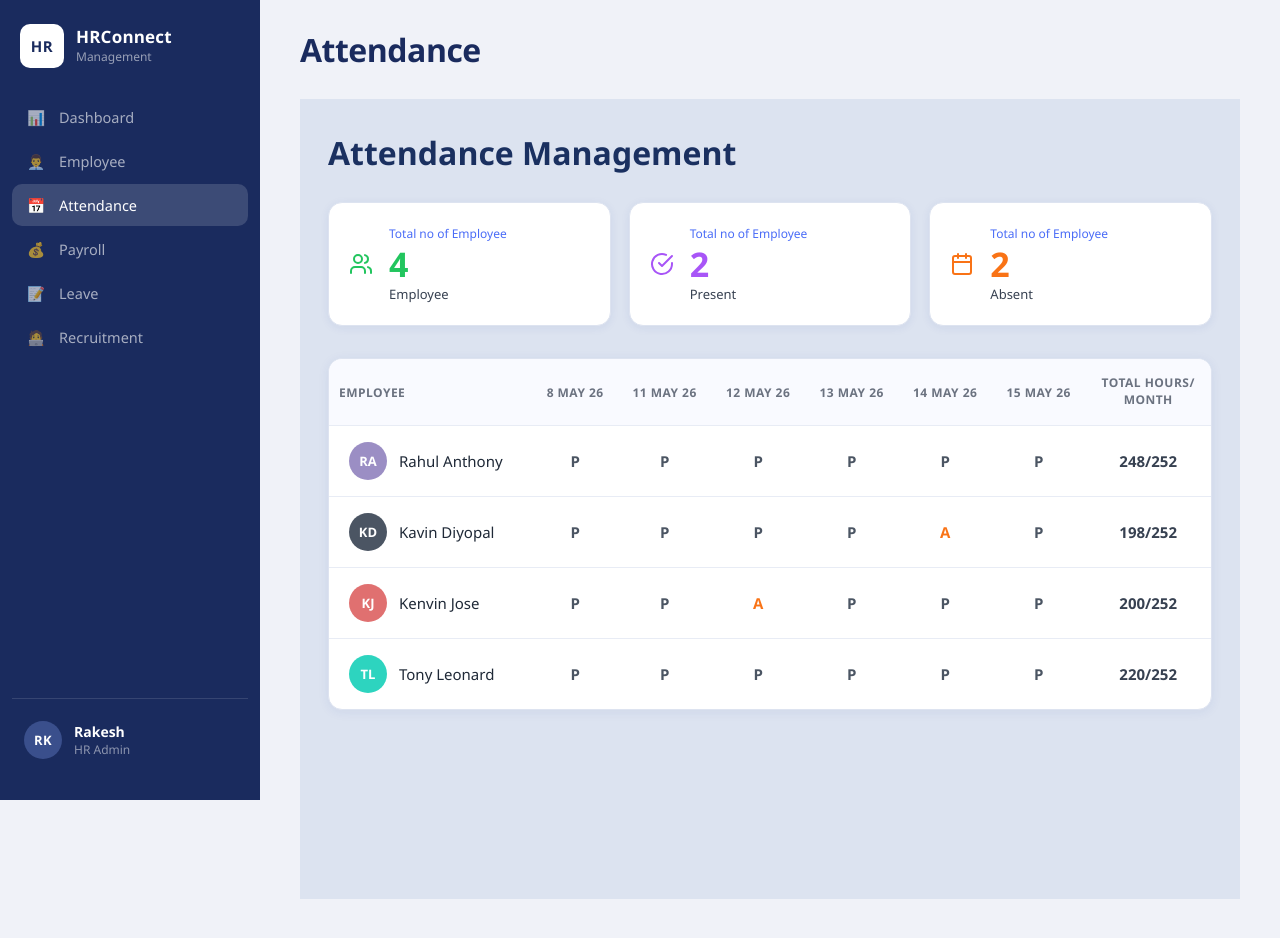
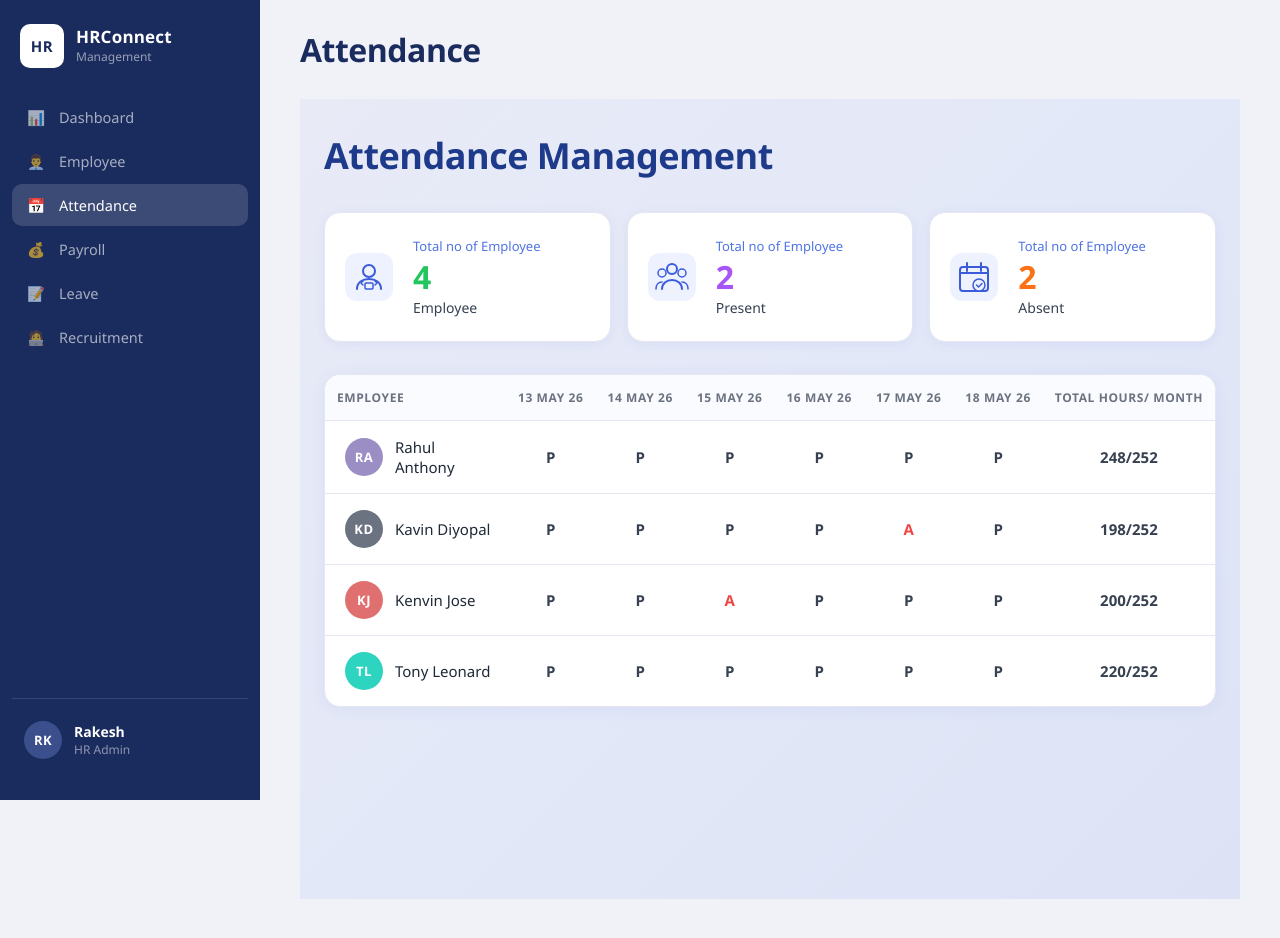
Before and after one commit to KJR577/HR-Management-System, a React (Vite) app in the folder Hrmanagement/: page /attendance in a window 1280 px wide. Built offline with nearby package versions, Linux system fonts and the light colour scheme.

Commit message:
third commit

```diff
--- a/Hrmanagement/src/App.jsx
+++ b/Hrmanagement/src/App.jsx
@@ -22,6 +22,7 @@ export default function App() {
           <Route path="/leave"       element={<PlaceholderPage />} />
           <Route path="/recruitment" element={<PlaceholderPage />} />
           <Route path="/login-info"  element={<LoginInfo />} />
+
         </Route>
       </Routes>
     </BrowserRouter>
--- /dev/null
+++ b/Hrmanagement/src/Attandence/Attendance.css
@@ -0,0 +1,193 @@
+.attendance-container {
+  min-height: 100vh;
+  background: linear-gradient(135deg, #e8eaf6 0%, #e3e8f8 50%, #dde3f5 100%);
+  padding: 32px 24px;
+  font-family: 'Segoe UI', -apple-system, BlinkMacSystemFont, sans-serif;
+  box-sizing: border-box;
+}
+
+.attendance-wrapper {
+  max-width: 900px;
+  margin: 0 auto;
+}
+
+.attendance-title {
+  font-size: clamp(24px, 5vw, 36px);
+  font-weight: 800;
+  color: #1e3a8a;
+  margin-bottom: 32px;
+  letter-spacing: -0.5px;
+}
+
+/* Summary Cards Grid */
+.cards-grid {
+  display: grid;
+  grid-template-columns: repeat(auto-fit, minmax(240px, 1fr)); /* Increased min-width for row spacing */
+  gap: 16px;
+  margin-bottom: 32px;
+}
+
+.summary-card {
+  background: #ffffff;
+  border-radius: 16px;
+  box-shadow: 0 2px 12px rgba(59, 91, 219, 0.07);
+  border: 1px solid #e5e7f0;
+  padding: 24px 20px;
+  display: flex;
+  flex-direction: row; /* Changed from column to row to push icon to the left */
+  align-items: center;
+  justify-content: flex-start;
+  gap: 20px; /* Space between icon and text layout */
+  min-width: 0;
+}
+
+.card-content {
+  text-align: left; /* Changed from center to left alignment */
+  display: flex;
+  flex-direction: column;
+  gap: 2px;
+}
+
+.card-label {
+  font-size: 13px;
+  color: #4f74e3;
+  font-weight: 500;
+  white-space: nowrap;
+}
+
+.card-value {
+  font-size: 32px;
+  font-weight: 700;
+  line-height: 1.1;
+  margin: 2px 0;
+}
+
+.total-color { color: #22c55e; }
+.present-color { color: #a855f7; }
+.absent-color { color: #f97316; }
+
+.card-subtext {
+  font-size: 14px;
+  color: #374151;
+  font-weight: 500;
+}
+
+/* Table Container styling */
+.table-container {
+  background: #ffffff;
+  border-radius: 16px;
+  box-shadow: 0 2px 16px rgba(59, 91, 219, 0.07);
+  border: 1px solid #e5e7f0;
+  overflow: hidden;
+}
+
+.table-responsive {
+  overflow-x: auto;
+}
+
+.attendance-table {
+  width: 100%;
+  border-collapse: collapse;
+  min-width: 560px;
+}
+
+/* Header Cells styling */
+.attendance-table th {
+  padding: 14px 12px;
+  font-size: 12px;
+  font-weight: 700;
+  color: #6b7280;
+  text-transform: uppercase;
+  letter-spacing: 0.05em;
+  white-space: nowrap;
+  background: #fafbff;
+  border-bottom: 1px solid #e5e7f0;
+}
+
+.th-left {
+  text-align: left;
+}
+
+.th-center {
+  text-align: center;
+}
+
+.th-total-hours {
+  white-space: pre-line;
+  line-height: 1.3;
+}
+
+/* Table Body styling */
+.table-row {
+  border-bottom: 1px solid #e5e7f0;
+  transition: background 0.15s;
+}
+
+.table-row:last-child {
+  border-bottom: none;
+}
+
+.table-row:hover {
+  background: #f5f7ff;
+}
+
+.attendance-table td {
+  padding: 16px 12px;
+  font-size: 15px;
+  color: #374151;
+}
+
+.td-left {
+  padding-left: 20px !important;
+}
+
+.td-center {
+  text-align: center;
+}
+
+/* Employee Column Specifics */
+.employee-info {
+  display: flex;
+  align-items: center;
+  gap: 12px;
+}
+
+.employee-avatar {
+  width: 38px;
+  height: 38px;
+  border-radius: 50%;
+  display: flex;
+  align-items: center;
+  justify-content: center;
+  color: #fff;
+  font-weight: 700;
+  font-size: 13px;
+  flex-shrink: 0;
+  letter-spacing: 0.5px;
+}
+
+.employee-name {
+  font-weight: 500;
+  color: #1f2937;
+  font-size: 15px;
+}
+
+/* Attendance Status Flags */
+.status-text {
+  font-weight: 600;
+  font-size: 15px;
+}
+
+.status-present {
+  color: #374151;
+}
+
+.status-absent {
+  color: #ef4444;
+}
+
+.total-hours-value {
+  font-weight: 600;
+  color: #374151;
+  font-size: 15px;
+}
--- a/Hrmanagement/src/Attandence/AttendanceManagement.jsx
+++ b/Hrmanagement/src/Attandence/AttendanceManagement.jsx
@@ -1,173 +1,178 @@
-import React from "react";
+import { useState, useMemo } from "react";
+import "./Attendance.css";
 
-// Mock Data
-// Note: attendance keys (0 to 5) map directly to the 6 dynamically generated working days.
-const employeesData = [
-  { id: 1, initials: "RA", name: "Rahul Anthony", color: "#9B8EC4", attendance: { 0: "P", 1: "P", 2: "P", 3: "P", 4: "P", 5: "P" }, totalHours: "248/252" },
-  { id: 2, initials: "KD", name: "Kavin Diyopal", color: "#4B5563", attendance: { 0: "P", 1: "P", 2: "P", 3: "P", 4: "A", 5: "P" }, totalHours: "198/252" },
-  { id: 3, initials: "KJ", name: "Kenvin Jose", color: "#E07070", attendance: { 0: "P", 1: "P", 2: "A", 3: "P", 4: "P", 5: "P" }, totalHours: "200/252" },
-  { id: 4, initials: "TL", name: "Tony Leonard", color: "#2DD4BF", attendance: { 0: "P", 1: "P", 2: "P", 3: "P", 4: "P", 5: "P" }, totalHours: "220/252" },
-];
-
-// Automatically handles moving forward through time while skipping weekends
-function getLast6WorkingDays() {
-  const days = [];
-  const current = new Date();
-
-  // Find the most recent working day (skipping Sat/Sun if today is a weekend)
-  while (current.getDay() === 0 || current.getDay() === 6) {
-    current.setDate(current.getDate() - 1);
-  }
-
-  // Collect 6 working days moving backwards
-  while (days.length < 6) {
-    const dow = current.getDay();
-    if (dow !== 0 && dow !== 6) {
-      days.unshift(new Date(current)); // Insert at the beginning to keep chronological order
-    }
-    current.setDate(current.getDate() - 1);
-  }
-  return days;
-}
-
-// Formats the date dynamically into "DD MMM YY" (e.g., "22 MAY 26")
-function formatDay(date) {
-  const d = date.getDate();
-  const month = date.toLocaleString("en-US", { month: "short" }).toUpperCase();
-  const year = String(date.getFullYear()).slice(2);
-  return `${d} ${month} ${year}`;
-}
-
-// Minimalistic Lucide-style SVG Icons
+// SVG Icons
 const EmployeeIcon = () => (
-  <svg xmlns="http://www.w3.org/2000/svg" width="24" height="24" viewBox="0 0 24 24" fill="none" stroke="#22c55e" strokeWidth="2" strokeLinecap="round" strokeLinejoin="round">
-    <path d="M16 21v-2a4 4 0 0 0-4-4H6a4 4 0 0 0-4 4v2" />
-    <circle cx="9" cy="7" r="4" />
-    <path d="M22 21v-2a4 4 0 0 0-3-3.87" />
-    <path d="M16 3.13a4 4 0 0 1 0 7.75" />
+  <svg width="48" height="48" viewBox="0 0 48 48" fill="none" xmlns="http://www.w3.org/2000/svg">
+    <rect width="48" height="48" rx="12" fill="#EEF2FF" />
+    <circle cx="24" cy="18" r="6" stroke="#3B5BDB" strokeWidth="2" fill="none" />
+    <path d="M12 36c0-6.627 5.373-10 12-10s12 3.373 12 10" stroke="#3B5BDB" strokeWidth="2" strokeLinecap="round" fill="none" />
+    <rect x="20" y="30" width="8" height="6" rx="1" stroke="#3B5BDB" strokeWidth="1.5" fill="none" />
+    <path d="M18 28l-2 2 2 2M30 28l2 2-2 2" stroke="#3B5BDB" strokeWidth="1.5" strokeLinecap="round" fill="none" />
   </svg>
 );
 
 const PresentIcon = () => (
-  <svg xmlns="http://www.w3.org/2000/svg" width="24" height="24" viewBox="0 0 24 24" fill="none" stroke="#a855f7" strokeWidth="2" strokeLinecap="round" strokeLinejoin="round">
-    <path d="M22 11.08V12a10 10 0 1 1-5.93-9.14" />
-    <polyline points="22 4 12 14.01 9 11.01" />
+  <svg width="48" height="48" viewBox="0 0 48 48" fill="none" xmlns="http://www.w3.org/2000/svg">
+    <rect width="48" height="48" rx="12" fill="#EEF2FF" />
+    <circle cx="24" cy="16" r="5" stroke="#3B5BDB" strokeWidth="2" fill="none" />
+    <circle cx="14" cy="20" r="4" stroke="#3B5BDB" strokeWidth="1.5" fill="none" />
+    <circle cx="34" cy="20" r="4" stroke="#3B5BDB" strokeWidth="1.5" fill="none" />
+    <path d="M8 36c0-4.418 2.686-7 6-7" stroke="#3B5BDB" strokeWidth="1.5" strokeLinecap="round" fill="none" />
+    <path d="M40 36c0-4.418-2.686-7-6-7" stroke="#3B5BDB" strokeWidth="1.5" strokeLinecap="round" fill="none" />
+    <path d="M14 36c0-5.523 4.477-9 10-9s10 3.477 10 9" stroke="#3B5BDB" strokeWidth="2" strokeLinecap="round" fill="none" />
   </svg>
 );
 
 const CalendarIcon = () => (
-  <svg xmlns="http://www.w3.org/2000/svg" width="24" height="24" viewBox="0 0 24 24" fill="none" stroke="#f97316" strokeWidth="2" strokeLinecap="round" strokeLinejoin="round">
-    <rect x="3" y="4" width="18" height="18" rx="2" ry="2" />
-    <line x1="16" y1="2" x2="16" y2="6" />
-    <line x1="8" y1="2" x2="8" y2="6" />
-    <line x1="3" y1="10" x2="21" y2="10" />
+  <svg width="48" height="48" viewBox="0 0 48 48" fill="none" xmlns="http://www.w3.org/2000/svg">
+    <rect width="48" height="48" rx="12" fill="#EEF2FF" />
+    <rect x="10" y="14" width="28" height="24" rx="3" stroke="#3B5BDB" strokeWidth="2" fill="none" />
+    <path d="M10 20h28" stroke="#3B5BDB" strokeWidth="2" />
+    <path d="M17 10v8M31 10v8" stroke="#3B5BDB" strokeWidth="2" strokeLinecap="round" />
+    <circle cx="29" cy="32" r="6" fill="#EEF2FF" stroke="#3B5BDB" strokeWidth="1.5" />
+    <path d="M26.5 32l2 2 3.5-3.5" stroke="#3B5BDB" strokeWidth="1.5" strokeLinecap="round" strokeLinejoin="round" />
   </svg>
 );
 
+const employeesData = [
+  {
+    id: 1,
+    initials: "RA",
+    name: "Rahul Anthony",
+    color: "#9B8EC4",
+    attendance: { "13": "P", "14": "P", "15": "P", "16": "P", "17": "P", "18": "P" },
+    totalHours: "248/252",
+  },
+  {
+    id: 2,
+    initials: "KD",
+    name: "Kavin Diyopal",
+    color: "#6B7280",
+    attendance: { "13": "P", "14": "P", "15": "P", "16": "P", "17": "A", "18": "P" },
+    totalHours: "198/252",
+  },
+  {
+    id: 3,
+    initials: "KJ",
+    name: "Kenvin Jose",
+    color: "#E07070",
+    attendance: { "13": "P", "14": "P", "15": "A", "16": "P", "17": "P", "18": "P" },
+    totalHours: "200/252",
+  },
+  {
+    id: 4,
+    initials: "TL",
+    name: "Tony Leonard",
+    color: "#2DD4BF",
+    attendance: { "13": "P", "14": "P", "15": "P", "16": "P", "17": "P", "18": "P" },
+    totalHours: "220/252",
+  },
+];
+
+const days = ["13", "14", "15", "16", "17", "18"];
+
 export default function AttendanceManagement() {
-  // Generates the accurate shifting dates on render
-  const workingDays = getLast6WorkingDays();
+  const [employees] = useState(employeesData);
+
+  // Hardcoded counts exactly as requested
+  const totalEmployees = employees.length;
+  const presentCount = 2;
+  const absentCount = 2;
+
+  // Automatically fetches the current system month and year (e.g., "JUN 26")
+  const currentMonthYear = useMemo(() => {
+    return new Date().toLocaleDateString("en-US", {
+      month: "short",
+      year: "2-digit",
+    }).toUpperCase();
+  }, []);
 
   return (
-    <div style={{
-      minHeight: "100vh",
-      background: "#dce3f0",
-      padding: "32px 28px",
-      fontFamily: "'Segoe UI', -apple-system, BlinkMacSystemFont, sans-serif",
-      boxSizing: "border-box",
-    }}>
-      <div style={{ maxWidth: 960, margin: "0 auto" }}>
-        <h1 style={{ fontSize: 32, fontWeight: 900, color: "#1a3060", marginBottom: 28, marginTop: 0 }}>
-          Attendance Management
-        </h1>
+    <div className="attendance-container">
+      <div className="attendance-wrapper">
+        {/* Header */}
+        <h1 className="attendance-title">Attendance Management</h1>
 
-        {/* Stats Cards Row */}
-        <div style={{ display: "flex", gap: 18, marginBottom: 32 }}>
-          <div style={card}>
-            <div style={iconWrap}><EmployeeIcon /></div>
-            <div style={cardBody}>
-              <span style={cardLabel}>Total no of Employee</span>
-              <div style={{ ...cardNum, color: "#22c55e" }}>4</div>
-              <span style={cardSub}>Employee</span>
+        {/* Summary Cards */}
+        <div className="cards-grid">
+          {/* Card 1: Total Employees */}
+          <div className="summary-card">
+            <EmployeeIcon />
+            <div className="card-content">
+              <div className="card-label">Total no of Employee</div>
+              <div className="card-value total-color">{totalEmployees}</div>
+              <div className="card-subtext">Employee</div>
             </div>
           </div>
 
-          <div style={card}>
-            <div style={iconWrap}><PresentIcon /></div>
-            <div style={cardBody}>
-              <span style={cardLabel}>Total no of Employee</span>
-              <div style={{ ...cardNum, color: "#a855f7" }}>2</div>
-              <span style={cardSub}>Present</span>
+          {/* Card 2: Present Count (Set to 2) */}
+          <div className="summary-card">
+            <PresentIcon />
+            <div className="card-content">
+              <div className="card-label">Total no of Employee</div>
+              <div className="card-value present-color">{presentCount}</div>
+              <div className="card-subtext">Present</div>
             </div>
           </div>
 
-          <div style={card}>
-            <div style={iconWrap}><CalendarIcon /></div>
-            <div style={cardBody}>
-              <span style={cardLabel}>Total no of Employee</span>
-              <div style={{ ...cardNum, color: "#f97316" }}>2</div>
-              <span style={cardSub}>Absent</span>
+          {/* Card 3: Absent Count (Set to 2) */}
+          <div className="summary-card">
+            <CalendarIcon />
+            <div className="card-content">
+              <div className="card-label">Total no of Employee</div>
+              <div className="card-value absent-color">{absentCount}</div>
+              <div className="card-subtext">Absent</div>
             </div>
           </div>
         </div>
 
-        {/* Table Section */}
-        <div style={{
-          background: "#fff",
-          borderRadius: 14,
-          border: "1px solid #dde3f0",
-          boxShadow: "0 2px 12px rgba(30,60,150,0.07)",
-          overflow: "hidden",
-        }}>
-          <div style={{ overflowX: "auto" }}>
-            <table style={{ width: "100%", borderCollapse: "collapse", minWidth: 600 }}>
+        {/* Attendance Table */}
+        <div className="table-container">
+          <div className="table-responsive">
+            <table className="attendance-table">
               <thead>
-                <tr style={{ borderBottom: "1px solid #e8ecf5", background: "#f9faff" }}>
-                  <th style={th("left")}>EMPLOYEE</th>
-                  {/* Headers update dynamically */}
-                  {workingDays.map((d, i) => (
-                    <th key={i} style={th("center")}>{formatDay(d)}</th>
+                <tr>
+                  <th className="th-left">EMPLOYEE</th>
+                  {days.map((d) => (
+                    <th key={d} className="th-center">
+                      {d} {currentMonthYear}
+                    </th>
                   ))}
-                  <th style={{ ...th("center"), lineHeight: 1.4 }}>TOTAL HOURS/<br />MONTH</th>
+                  <th className="th-center th-total-hours">
+                    {"TOTAL HOURS/\nMONTH"}
+                  </th>
                 </tr>
               </thead>
               <tbody>
-                {employeesData.map((emp, idx) => (
-                  <tr key={emp.id} style={{
-                    borderBottom: idx < employeesData.length - 1 ? "1px solid #e8ecf5" : "none",
-                  }}>
-                    {/* Employee Identity */}
-                    <td style={{ ...td, paddingLeft: 20 }}>
-                      <div style={{ display: "flex", alignItems: "center", gap: 12 }}>
-                        <div style={{
-                          width: 38, height: 38, borderRadius: "50%",
-                          background: emp.color, color: "#fff",
-                          display: "flex", alignItems: "center", justifyContent: "center",
-                          fontWeight: 700, fontSize: 13, flexShrink: 0,
-                        }}>
+                {employees.map((emp) => (
+                  <tr key={emp.id} className="table-row">
+                    <td className="td-left">
+                      <div className="employee-info">
+                        <div
+                          className="employee-avatar"
+                          style={{ backgroundColor: emp.color }}
+                        >
                           {emp.initials}
                         </div>
-                        <span style={{ fontWeight: 500, color: "#1f2937", fontSize: 15 }}>
-                          {emp.name}
-                        </span>
+                        <span className="employee-name">{emp.name}</span>
                       </div>
                     </td>
-
-                    {/* Shifting Attendance Status Matrix */}
-                    {workingDays.map((_, i) => (
-                      <td key={i} style={{ ...td, textAlign: "center" }}>
-                        <span style={{
-                          fontWeight: 600,
-                          fontSize: 15,
-                          color: emp.attendance[i] === "A" ? "#f97316" : "#4b5563",
-                        }}>
-                          {emp.attendance[i] || "-"}
-                        </span>
-                      </td>
-                    ))}
-
-                    {/* Hours Summary */}
-                    <td style={{ ...td, textAlign: "center", fontWeight: 600, color: "#374151", fontSize: 15 }}>
+                    {days.map((d) => {
+                      const status = emp.attendance[d];
+                      return (
+                        <td key={d} className="td-center">
+                          <span
+                            className={`status-text ${
+                              status === "A" ? "status-absent" : "status-present"
+                            }`}
+                          >
+                            {status || "-"}
+                          </span>
+                        </td>
+                      );
+                    })}
+                    <td className="td-center total-hours-value">
                       {emp.totalHours}
                     </td>
                   </tr>
@@ -176,58 +181,7 @@ export default function AttendanceManagement() {
             </table>
           </div>
         </div>
-
       </div>
     </div>
   );
 }
-
-// Layout Configuration Objects
-const card = {
-  flex: 1,
-  background: "#fff",
-  borderRadius: 14,
-  border: "1px solid #dde3f0",
-  boxShadow: "0 2px 10px rgba(30,60,150,0.07)",
-  padding: "22px 20px",
-  display: "flex",
-  flexDirection: "row",
-  alignItems: "center",
-  gap: 16,
-  minWidth: 0,
-};
-
-const iconWrap = {
-  flexShrink: 0,
-  display: "flex",
-  alignItems: "center",
-  justifyContent: "center",
-};
-
-const cardBody = {
-  display: "flex",
-  flexDirection: "column",
-  alignItems: "flex-start",
-  flex: 1,
-};
-
-const cardLabel = { fontSize: 12, color: "#4a6cf7", fontWeight: 500, marginBottom: 2 };
-const cardNum = { fontSize: 34, fontWeight: 800, lineHeight: 1.1, margin: "2px 0" };
-const cardSub = { fontSize: 13, color: "#374151", fontWeight: 500 };
-
-const th = (align) => ({
-  padding: "16px 10px",
-  textAlign: align,
-  fontSize: 12,
-  fontWeight: 700,
-  color: "#6b7280",
-  textTransform: "uppercase",
-  letterSpacing: "0.04em",
-  whiteSpace: "nowrap",
-});
-
-const td = {
-  padding: "16px 10px",
-  fontSize: 15,
-  color: "#374151",
-};
```
